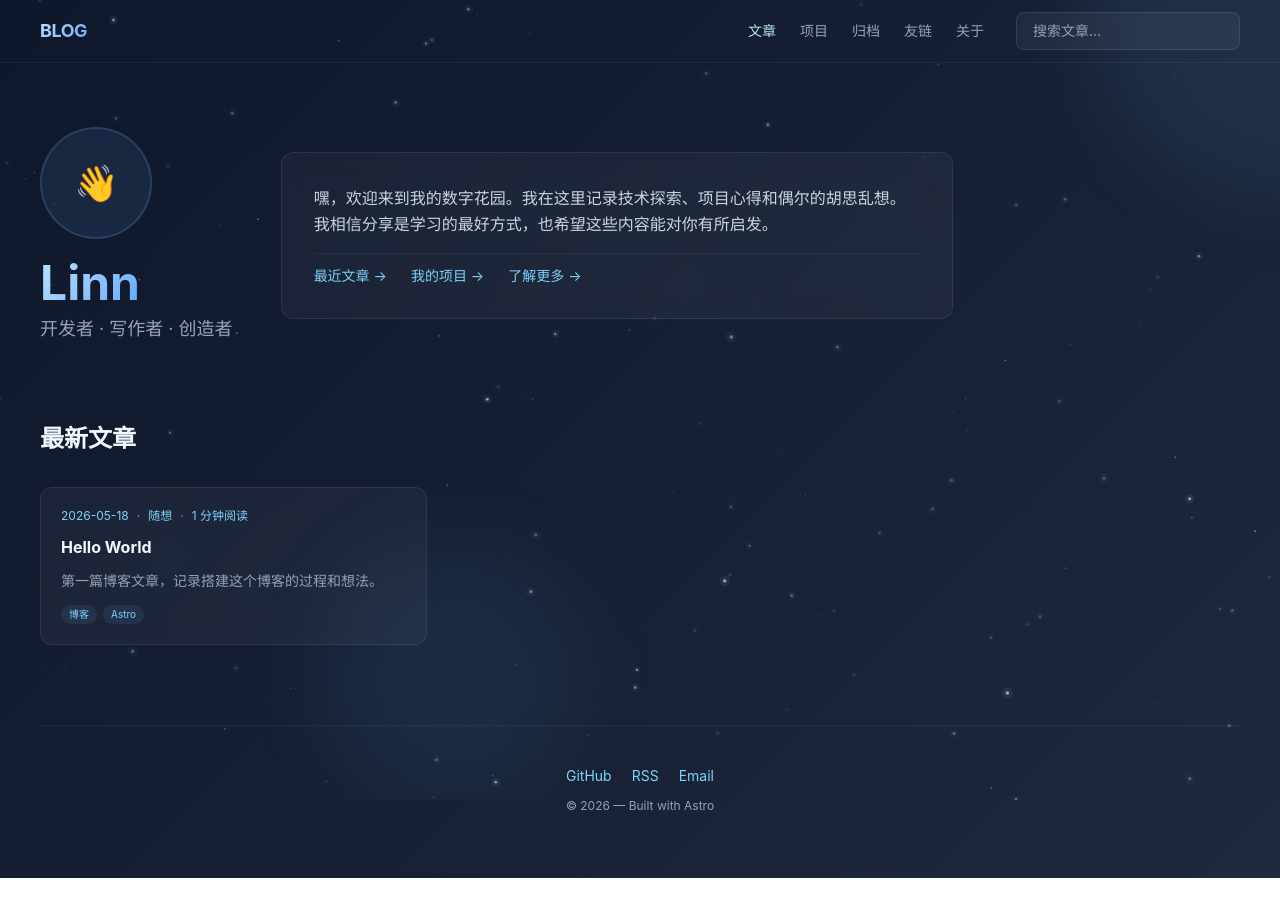
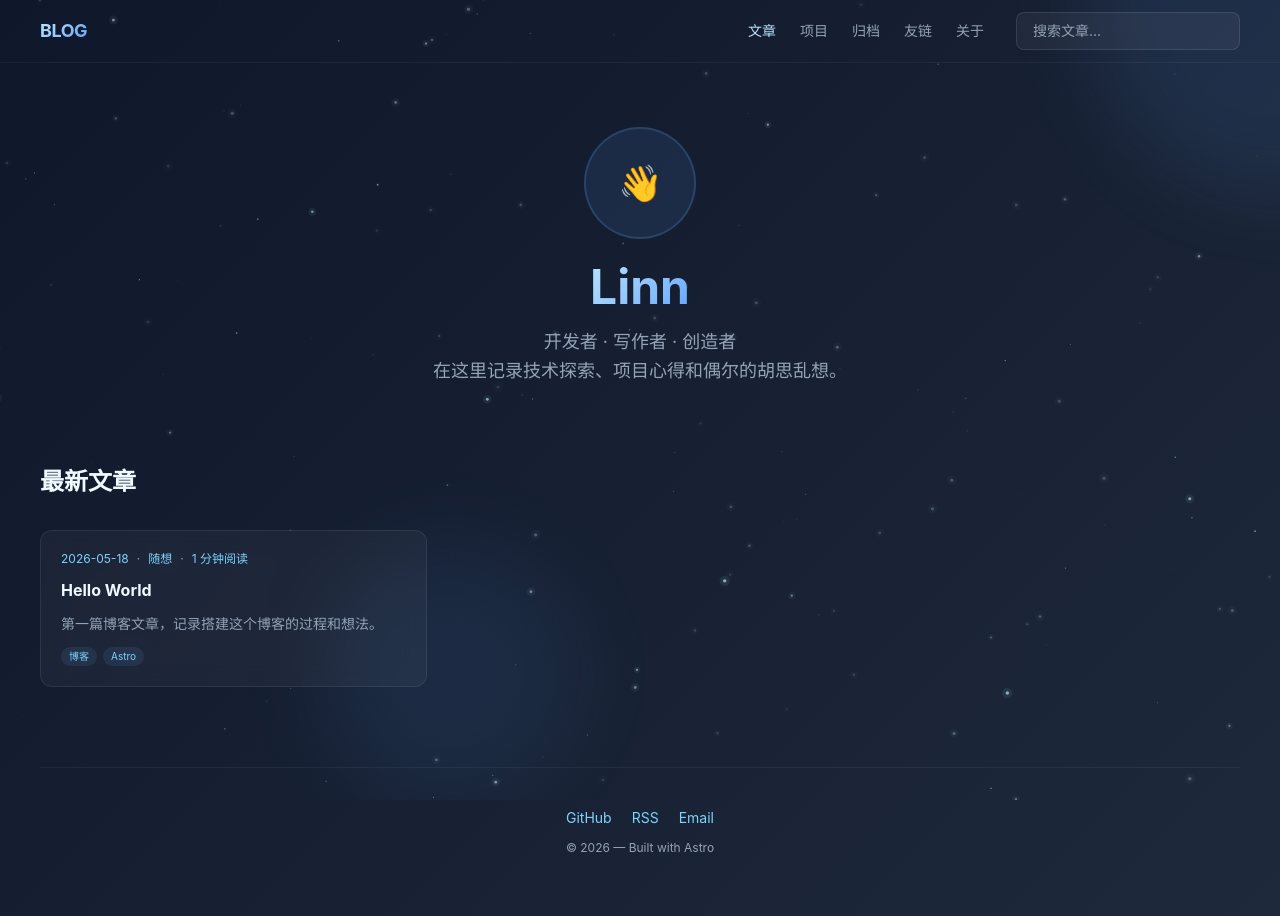
Before and after one commit to tomorrr/tomorrr.github.io, an Astro site: page / in a window 1280 px wide. Before the commit the page ends 878 px from the top, so only its background shows below. Built offline with nearby package versions, Linux system fonts and the light colour scheme; Astro itself is replaced by a stand-in of ours.

Commit message:
fix: hero centered with real content, clean and simple

```diff
--- a/src/pages/index.astro
+++ b/src/pages/index.astro
@@ -11,39 +11,17 @@ const posts = await getPublishedPosts();
   <StarField client:load />
 
   <!-- Hero -->
-  <section class="mb-20 pt-8">
-    <div class="flex flex-col lg:flex-row gap-8 lg:gap-12 items-center">
-      <!-- Left: Avatar + name -->
-      <div class="flex-shrink-0 text-center lg:text-left">
-        <div class="w-28 h-28 rounded-full mx-auto lg:mx-0 mb-5 bg-aurora-400/10 border-2 border-aurora-400/20 flex items-center justify-center">
-          <span class="text-4xl">👋</span>
-        </div>
-        <h1 class="text-5xl font-bold text-text-primary mb-2">
-          <span class="text-gradient">Linn</span>
-        </h1>
-        <p class="text-text-muted text-lg">
-          开发者 · 写作者 · 创造者
-        </p>
-      </div>
-
-      <!-- Right: Intro card -->
-      <div class="flex-1 glass p-6 lg:p-8 max-w-2xl">
-        <p class="text-text-body text-base leading-relaxed mb-4">
-          嘿，欢迎来到我的数字花园。我在这里记录技术探索、项目心得和偶尔的胡思乱想。我相信分享是学习的最好方式，也希望这些内容能对你有所启发。
-        </p>
-        <div class="flex items-center gap-6 text-sm pt-3 border-t border-white/5">
-          <a href="/posts/hello-world" class="text-aurora-300 hover:text-aurora-200 transition-colors">
-            最近文章 &rarr;
-          </a>
-          <a href="/projects" class="text-aurora-300 hover:text-aurora-200 transition-colors">
-            我的项目 &rarr;
-          </a>
-          <a href="/about" class="text-aurora-300 hover:text-aurora-200 transition-colors">
-            了解更多 &rarr;
-          </a>
-        </div>
-      </div>
+  <section class="text-center mb-20 pt-8">
+    <div class="w-28 h-28 rounded-full mx-auto mb-6 bg-aurora-400/10 border-2 border-aurora-400/20 flex items-center justify-center">
+      <span class="text-4xl">👋</span>
     </div>
+    <h1 class="text-5xl font-bold text-text-primary mb-4">
+      <span class="text-gradient">Linn</span>
+    </h1>
+    <p class="text-text-muted text-lg max-w-lg mx-auto leading-relaxed">
+      开发者 · 写作者 · 创造者<br/>
+      在这里记录技术探索、项目心得和偶尔的胡思乱想。
+    </p>
   </section>
 
   <!-- Post list -->
```
